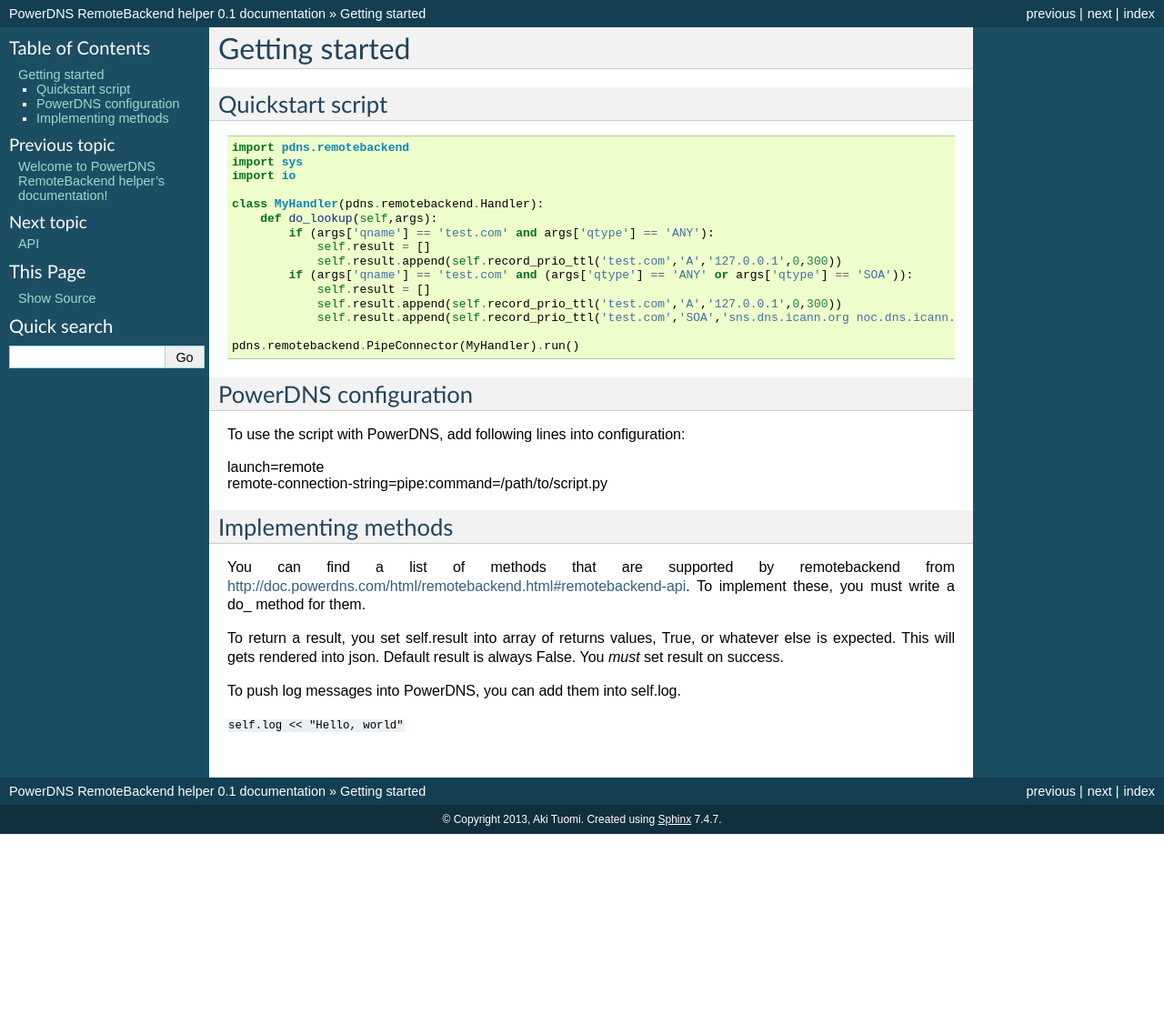
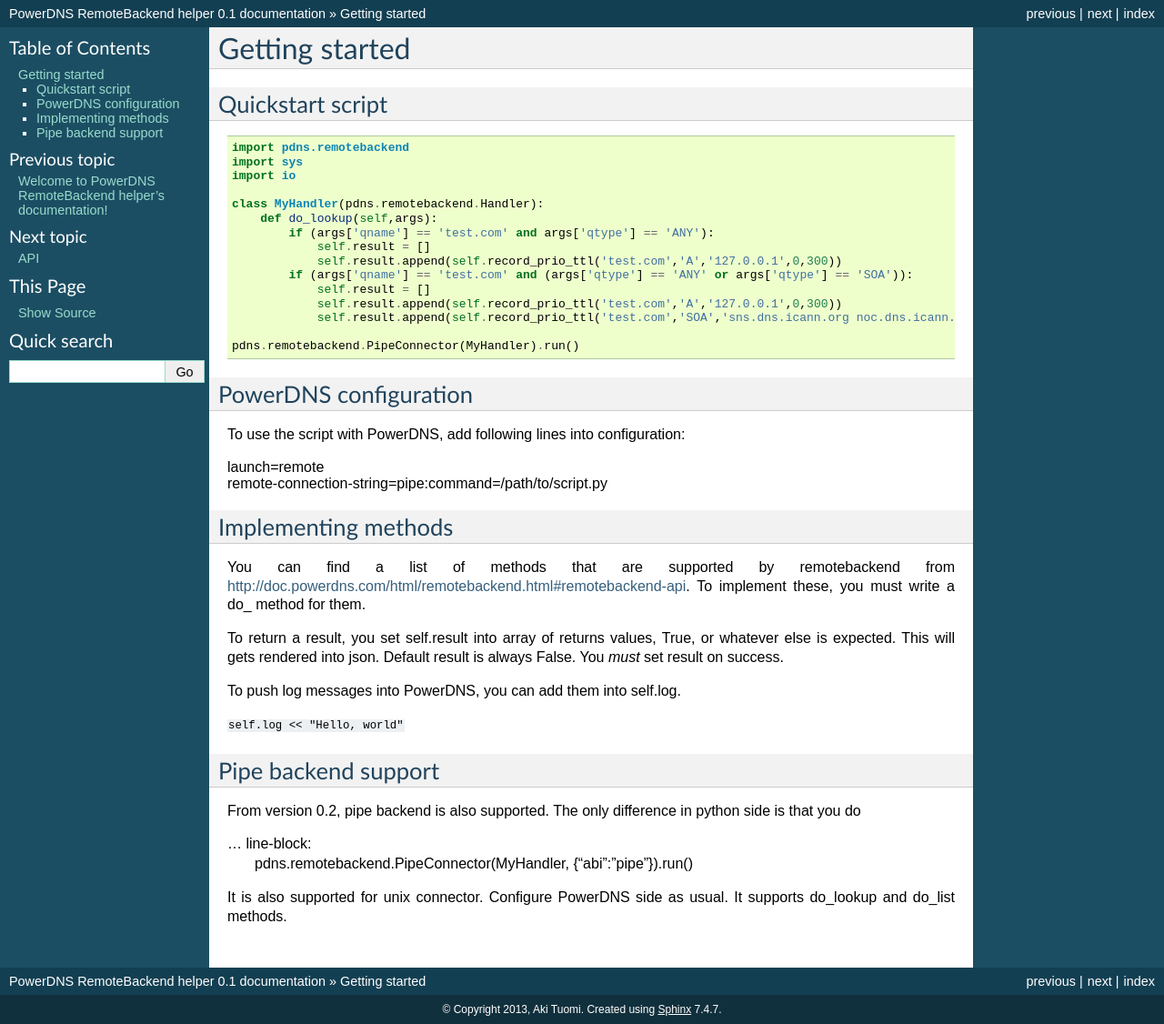
Before and after one commit to PowerDNS/pdns-remotebackend-python, a Sphinx documentation site: the page built from doc/source/getting_started.rst, in a window 1280 px wide. Shown: the whole page at 91% size. Built offline with Sphinx 7.4.7, drawn with Linux system fonts in a browser that asks for light colours; before the commit the page ends 917 px from its top, so only the background shows below that.

Commit message:
Documentation upgrade

```diff
--- a/doc/source/getting_started.rst
+++ b/doc/source/getting_started.rst
@@ -46,3 +46,12 @@
 To push log messages into PowerDNS, you can add them into self.log.
 
 :samp:`self.log << "Hello, world"`
+
+Pipe backend support
+====================
+From version 0.2, pipe backend is also supported. The only difference in python side is that you do
+
+... line-block:
+  pdns.remotebackend.PipeConnector(MyHandler, {"abi":"pipe"}).run()
+
+It is also supported for unix connector. Configure PowerDNS side as usual. It supports do_lookup and do_list methods.
```
Also changed, not shown: 1 other file.
